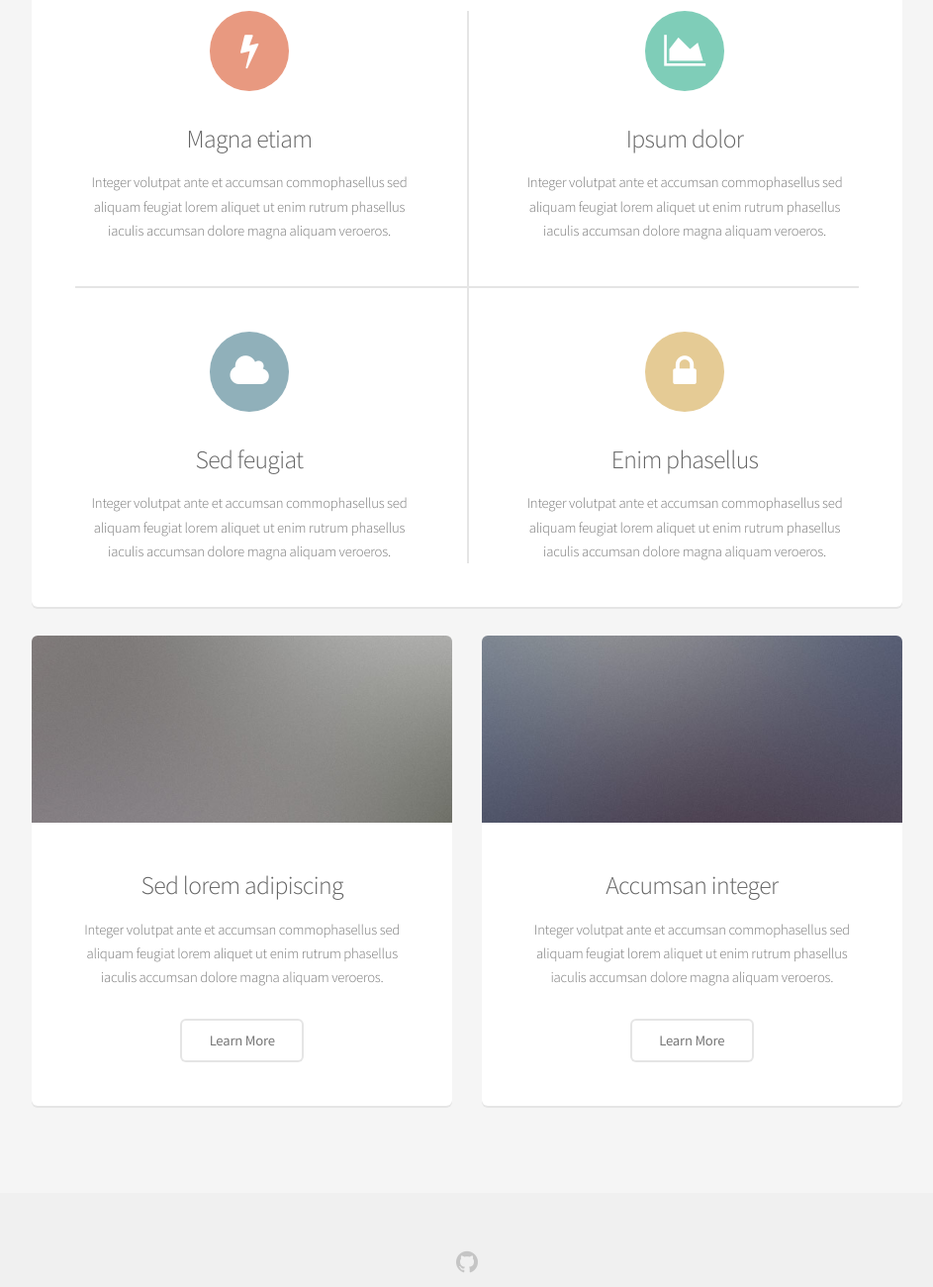
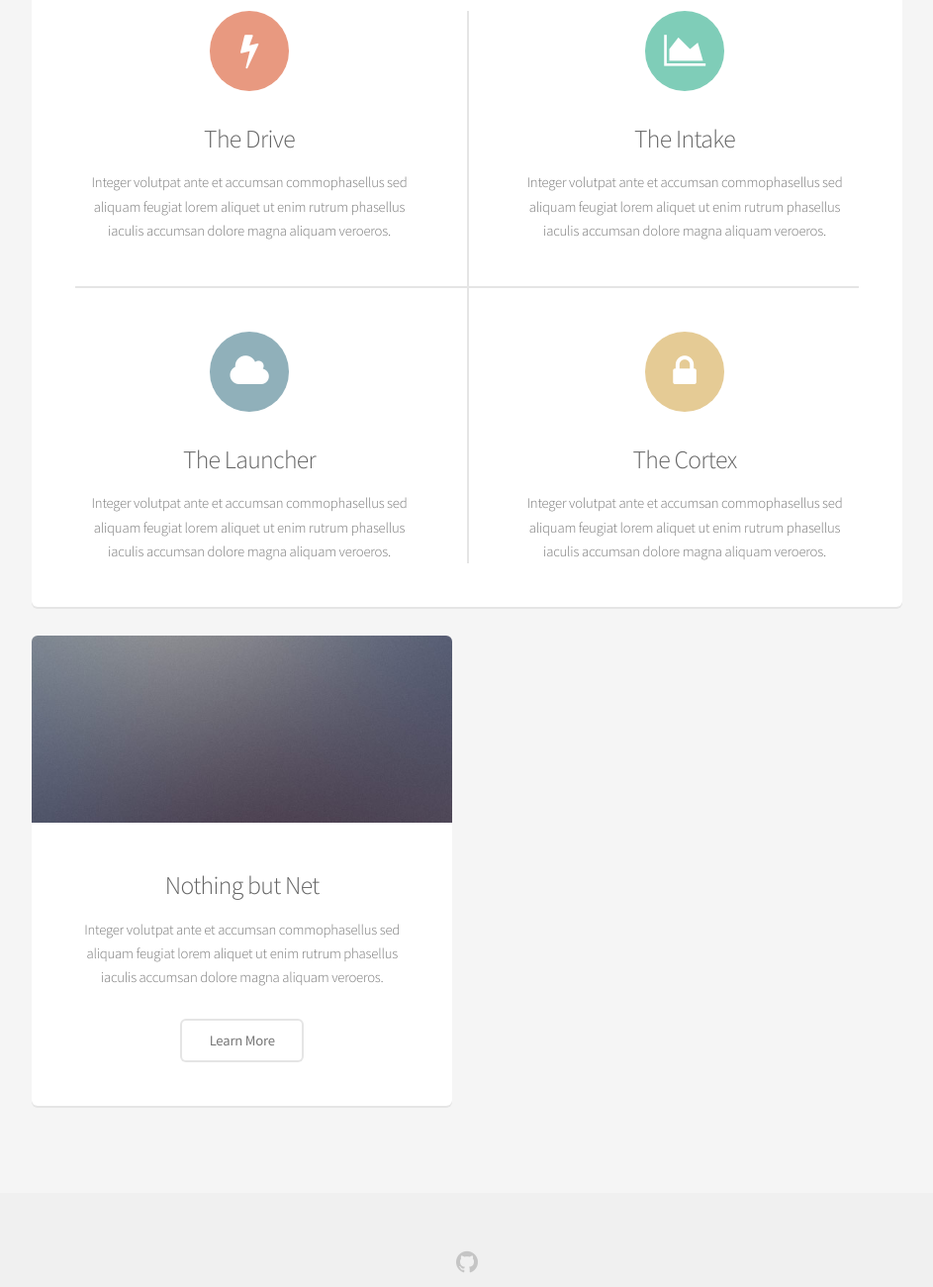
Before and after one commit to Jonwlee/2616C, a plain HTML site: page index.html in a window 1280 px wide. Shown: the part 1120-2420 px from the top of the page at 99% size, without its empty margins (168-1111 px from the left). Drawn offline with Linux system fonts and the light colour scheme.

Commit message:
Edited HTML5 More

```diff
--- a/index.html
+++ b/index.html
@@ -23,10 +23,10 @@
 						<ul>
 							<li><a href="index.html">Home</a></li>
 							<li>
-								<a href="generic.html" class="icon fa-angle-down">Layouts</a>
+								<a href="generic.html">Layouts</a>
 
 							</li>
-							<li><a href="#" class="icon fa-github"><span class="label">Github</span></a></li>
+							<li><a href="#" class="icon fa-github"><span>Github</span></a></li>
 						</ul>
 					</nav>
 				</header>
@@ -36,7 +36,7 @@
 					<h2>2616C</h2>
 					<p>Vex Robotics Team</p>
 					<ul class="actions">
-						<li><a href="#" class="button">Learn More</a></li>
+						<li><a href="#" class="button">About Us</a></li>
 					</ul>
 				</section>
 
@@ -45,7 +45,7 @@
 
 					<section class="box special">
 						<header class="major">
-							<h2>Introducing the ultimate mobile app
+							<h2>Introducing the pinnicle of VEX
 							<br />
 							for doing stuff with your phone</h2>
 							<p>Blandit varius ut praesent nascetur eu penatibus nisi risus faucibus nunc ornare<br />
@@ -58,47 +58,36 @@
 						<div class="features-row">
 							<section>
 								<span class="icon major fa-bolt accent2"></span>
-								<h3>Magna etiam</h3>
+								<h3>The Drive</h3>
 								<p>Integer volutpat ante et accumsan commophasellus sed aliquam feugiat lorem aliquet ut enim rutrum phasellus iaculis accumsan dolore magna aliquam veroeros.</p>
 							</section>
 							<section>
 								<span class="icon major fa-area-chart accent3"></span>
-								<h3>Ipsum dolor</h3>
+								<h3>The Intake</h3>
 								<p>Integer volutpat ante et accumsan commophasellus sed aliquam feugiat lorem aliquet ut enim rutrum phasellus iaculis accumsan dolore magna aliquam veroeros.</p>
 							</section>
 						</div>
 						<div class="features-row">
 							<section>
 								<span class="icon major fa-cloud accent4"></span>
-								<h3>Sed feugiat</h3>
+								<h3>The Launcher</h3>
 								<p>Integer volutpat ante et accumsan commophasellus sed aliquam feugiat lorem aliquet ut enim rutrum phasellus iaculis accumsan dolore magna aliquam veroeros.</p>
 							</section>
 							<section>
 								<span class="icon major fa-lock accent5"></span>
-								<h3>Enim phasellus</h3>
+								<h3>The Cortex</h3>
 								<p>Integer volutpat ante et accumsan commophasellus sed aliquam feugiat lorem aliquet ut enim rutrum phasellus iaculis accumsan dolore magna aliquam veroeros.</p>
 							</section>
 						</div>
 					</section>
 
 					<div class="row">
-						<div class="6u 12u(narrower)">
 
-							<section class="box special">
-								<span class="image featured"><img src="images/pic02.jpg" alt="" /></span>
-								<h3>Sed lorem adipiscing</h3>
-								<p>Integer volutpat ante et accumsan commophasellus sed aliquam feugiat lorem aliquet ut enim rutrum phasellus iaculis accumsan dolore magna aliquam veroeros.</p>
-								<ul class="actions">
-									<li><a href="#" class="button alt">Learn More</a></li>
-								</ul>
-							</section>
-
-						</div>
-						<div class="6u 12u(narrower)">
+						<div class="6u">
 
 							<section class="box special">
 								<span class="image featured"><img src="images/pic03.jpg" alt="" /></span>
-								<h3>Accumsan integer</h3>
+								<h3>Nothing but Net</h3>
 								<p>Integer volutpat ante et accumsan commophasellus sed aliquam feugiat lorem aliquet ut enim rutrum phasellus iaculis accumsan dolore magna aliquam veroeros.</p>
 								<ul class="actions">
 									<li><a href="#" class="button alt">Learn More</a></li>
```
